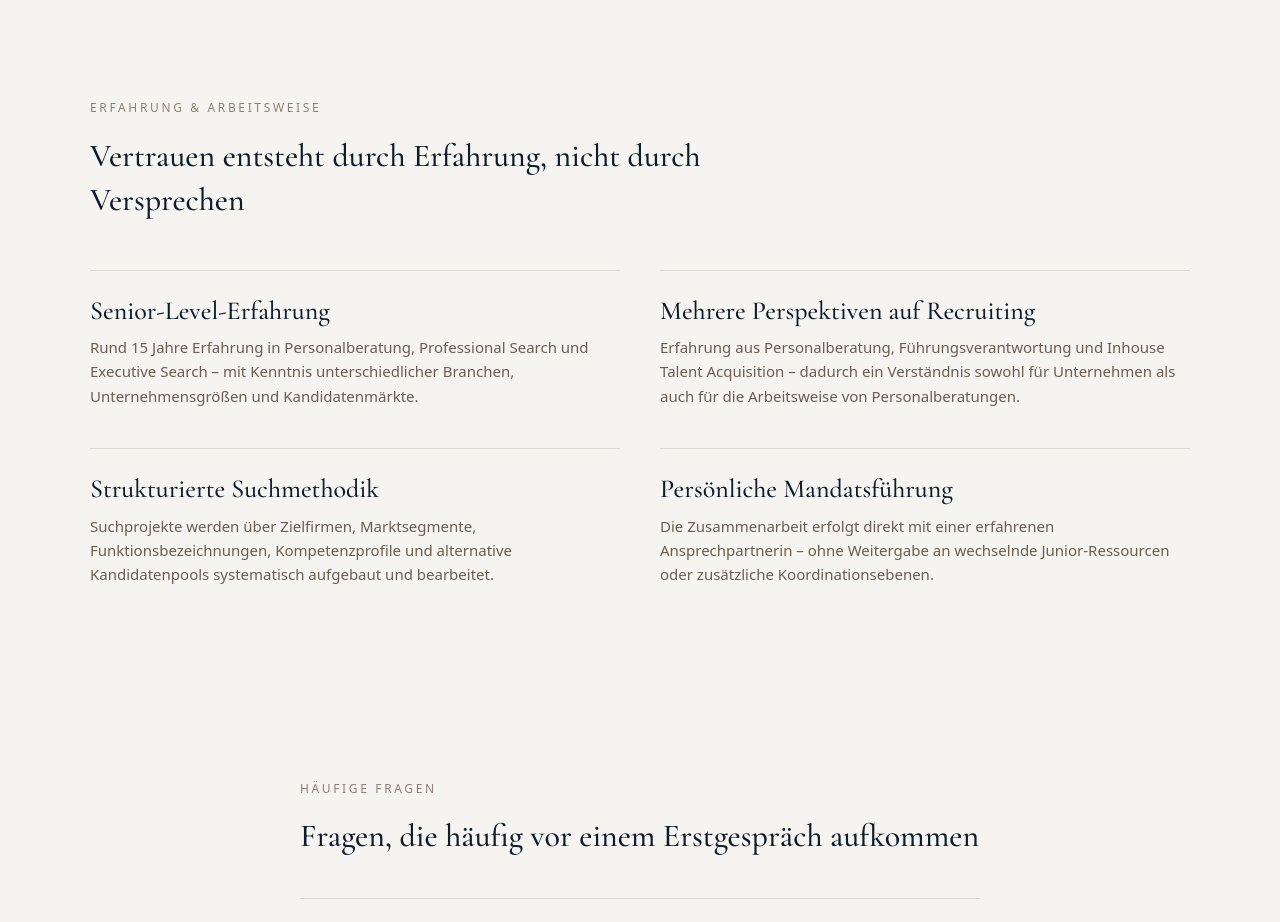
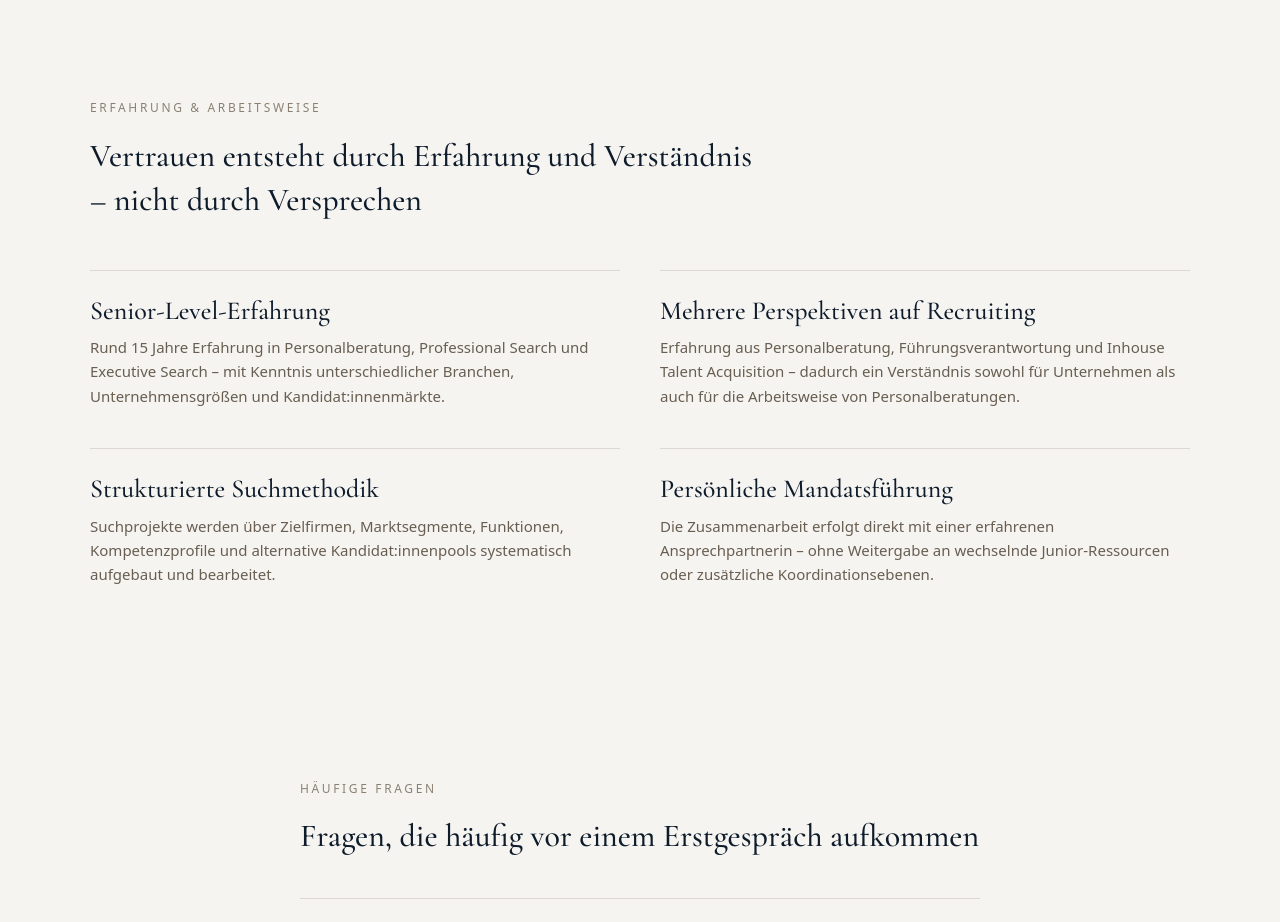
Before and after one commit to nataliasaslawski/Website, a Next.js app: page / in a window 1280 px wide. Shown: the part 3820-4742 px from the top of the page. Built offline with nearby package versions, Linux system fonts and the light colour scheme.

Commit message:
Update headline and wording in Erfahrung & Arbeitsweise section
Co-Authored-By: Claude Sonnet 5 <noreply@anthropic.com>

```diff
--- a/src/components/home/ExpertiseTrust.tsx
+++ b/src/components/home/ExpertiseTrust.tsx
@@ -4,7 +4,7 @@ import { Eyebrow } from "@/components/ui/Eyebrow";
 const items = [
   {
     title: "Senior-Level-Erfahrung",
-    text: "Rund 15 Jahre Erfahrung in Personalberatung, Professional Search und Executive Search – mit Kenntnis unterschiedlicher Branchen, Unternehmensgrößen und Kandidatenmärkte.",
+    text: "Rund 15 Jahre Erfahrung in Personalberatung, Professional Search und Executive Search – mit Kenntnis unterschiedlicher Branchen, Unternehmensgrößen und Kandidat:innenmärkte.",
   },
   {
     title: "Mehrere Perspektiven auf Recruiting",
@@ -12,7 +12,7 @@ const items = [
   },
   {
     title: "Strukturierte Suchmethodik",
-    text: "Suchprojekte werden über Zielfirmen, Marktsegmente, Funktionsbezeichnungen, Kompetenzprofile und alternative Kandidatenpools systematisch aufgebaut und bearbeitet.",
+    text: "Suchprojekte werden über Zielfirmen, Marktsegmente, Funktionen, Kompetenzprofile und alternative Kandidat:innenpools systematisch aufgebaut und bearbeitet.",
   },
   {
     title: "Persönliche Mandatsführung",
@@ -27,7 +27,8 @@ export function ExpertiseTrust() {
         <div className="max-w-2xl">
           <Eyebrow>Erfahrung &amp; Arbeitsweise</Eyebrow>
           <h2 className="mt-4 font-display text-2xl font-medium leading-snug text-navy-900 md:text-[2rem]">
-            Vertrauen entsteht durch Erfahrung, nicht durch Versprechen
+            Vertrauen entsteht durch Erfahrung und Verständnis – nicht durch
+            Versprechen
           </h2>
         </div>
 
```
